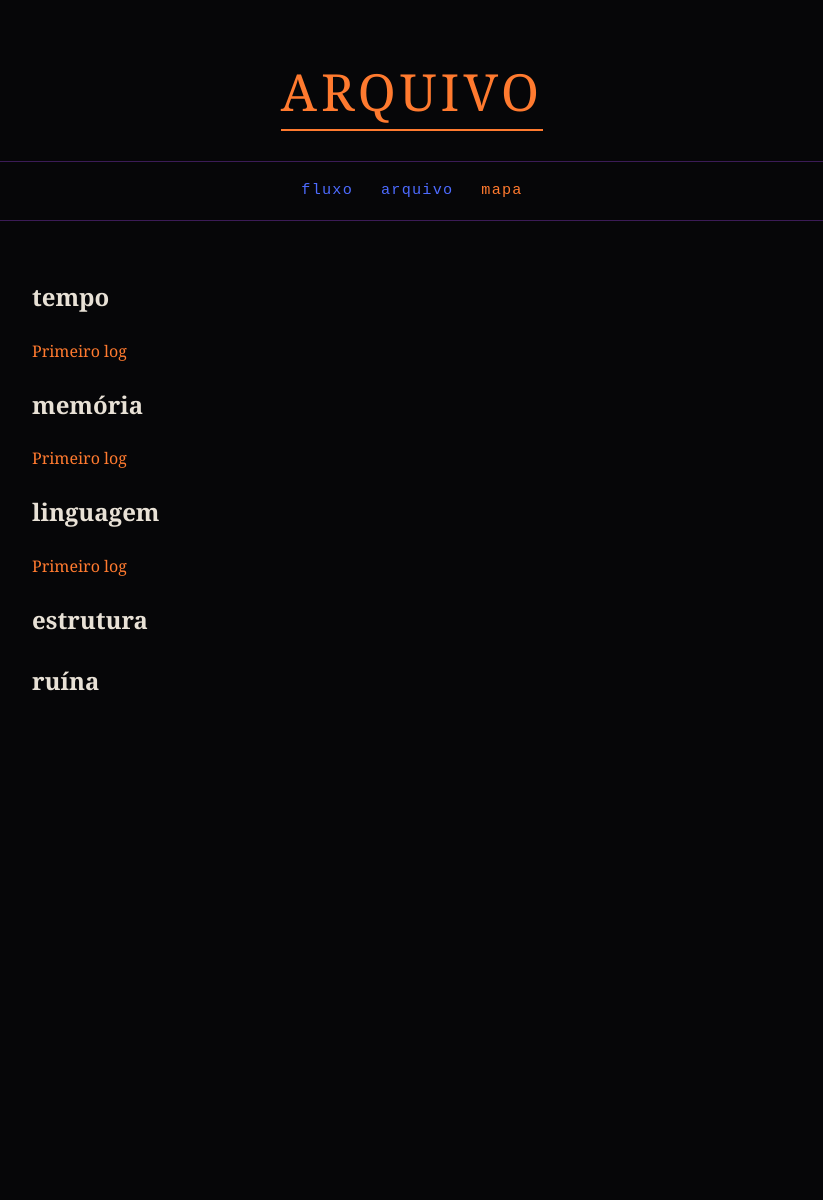
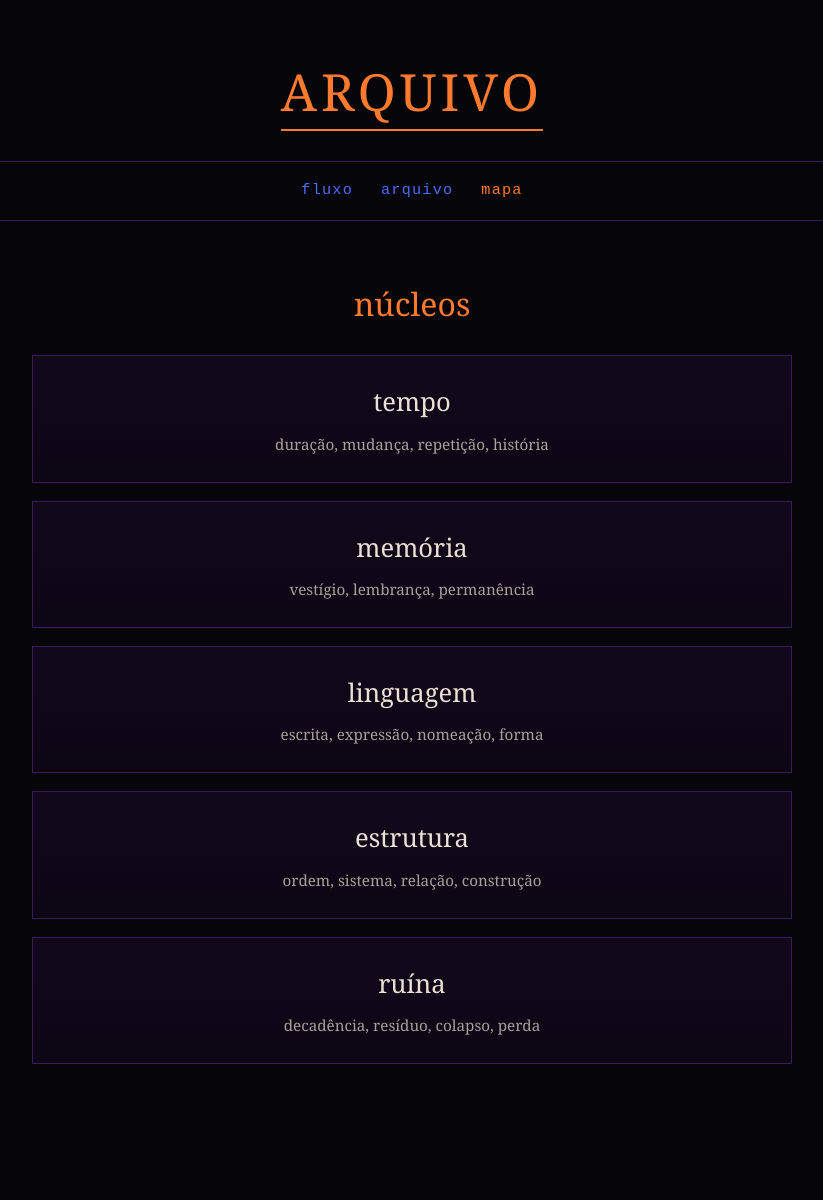
Before and after one commit to napinho1/napinho1.github.io, a Jekyll site: the page built from mapa.html, in a window 1280 px wide. Shown: the whole page, without its empty margins (228-1051 px from the left). Built offline with Jekyll 4.4.1, drawn with Linux system fonts in a browser that asks for light colours; before the commit the page ends 900 px from its top, so only the background shows below that.

Commit message:
Update mapa.html

```diff
--- a/mapa.html
+++ b/mapa.html
@@ -3,37 +3,33 @@ layout: default
 title: Mapa
 ---
 
-<section id="tempo">
-  <h2>tempo</h2>
-  {% for post in site.tags.tempo %}
-    <p><a href="{{ post.url }}">{{ post.title }}</a></p>
-  {% endfor %}
+<section class="page-section">
+  <h2 class="section-heading">núcleos</h2>
+
+  <div class="portal-grid">
+    <a class="portal-card" href="/mapa/tempo.html">
+      <h3 class="portal-title">tempo</h3>
+      <p class="portal-subtitle">duração, mudança, repetição, história</p>
+    </a>
+
+    <a class="portal-card" href="/mapa/memoria.html">
+      <h3 class="portal-title">memória</h3>
+      <p class="portal-subtitle">vestígio, lembrança, permanência</p>
+    </a>
+
+    <a class="portal-card" href="/mapa/linguagem.html">
+      <h3 class="portal-title">linguagem</h3>
+      <p class="portal-subtitle">escrita, expressão, nomeação, forma</p>
+    </a>
+
+    <a class="portal-card" href="/mapa/estrutura.html">
+      <h3 class="portal-title">estrutura</h3>
+      <p class="portal-subtitle">ordem, sistema, relação, construção</p>
+    </a>
+
+    <a class="portal-card" href="/mapa/ruina.html">
+      <h3 class="portal-title">ruína</h3>
+      <p class="portal-subtitle">decadência, resíduo, colapso, perda</p>
+    </a>
+  </div>
 </section>
-
-<section id="memoria">
-  <h2>memória</h2>
-  {% for post in site.tags.memoria %}
-    <p><a href="{{ post.url }}">{{ post.title }}</a></p>
-  {% endfor %}
-</section>
-
-<section id="linguagem">
-  <h2>linguagem</h2>
-  {% for post in site.tags.linguagem %}
-    <p><a href="{{ post.url }}">{{ post.title }}</a></p>
-  {% endfor %}
-</section>
-
-<section id="estrutura">
-  <h2>estrutura</h2>
-  {% for post in site.tags.estrutura %}
-    <p><a href="{{ post.url }}">{{ post.title }}</a></p>
-  {% endfor %}
-</section>
-
-<section id="ruina">
-  <h2>ruína</h2>
-  {% for post in site.tags.ruina %}
-    <p><a href="{{ post.url }}">{{ post.title }}</a></p>
-  {% endfor %}
-</section>
```
